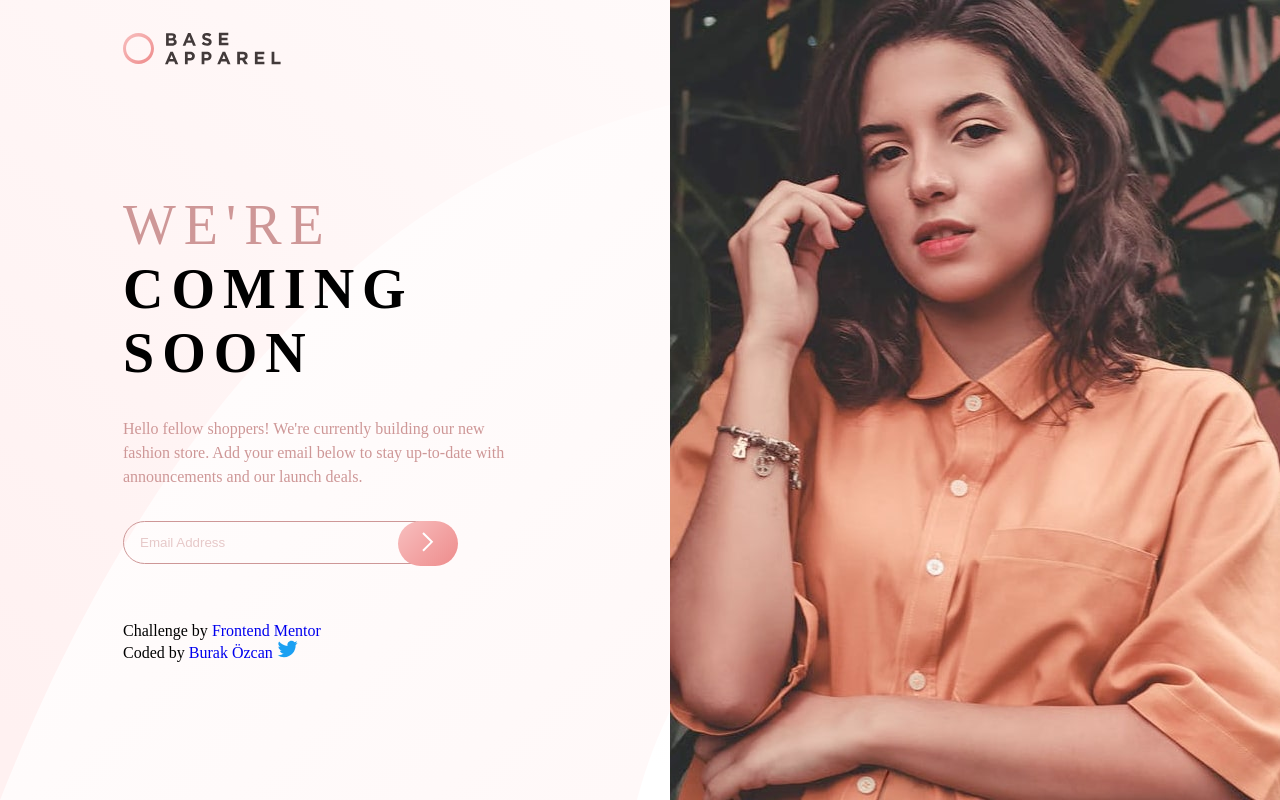
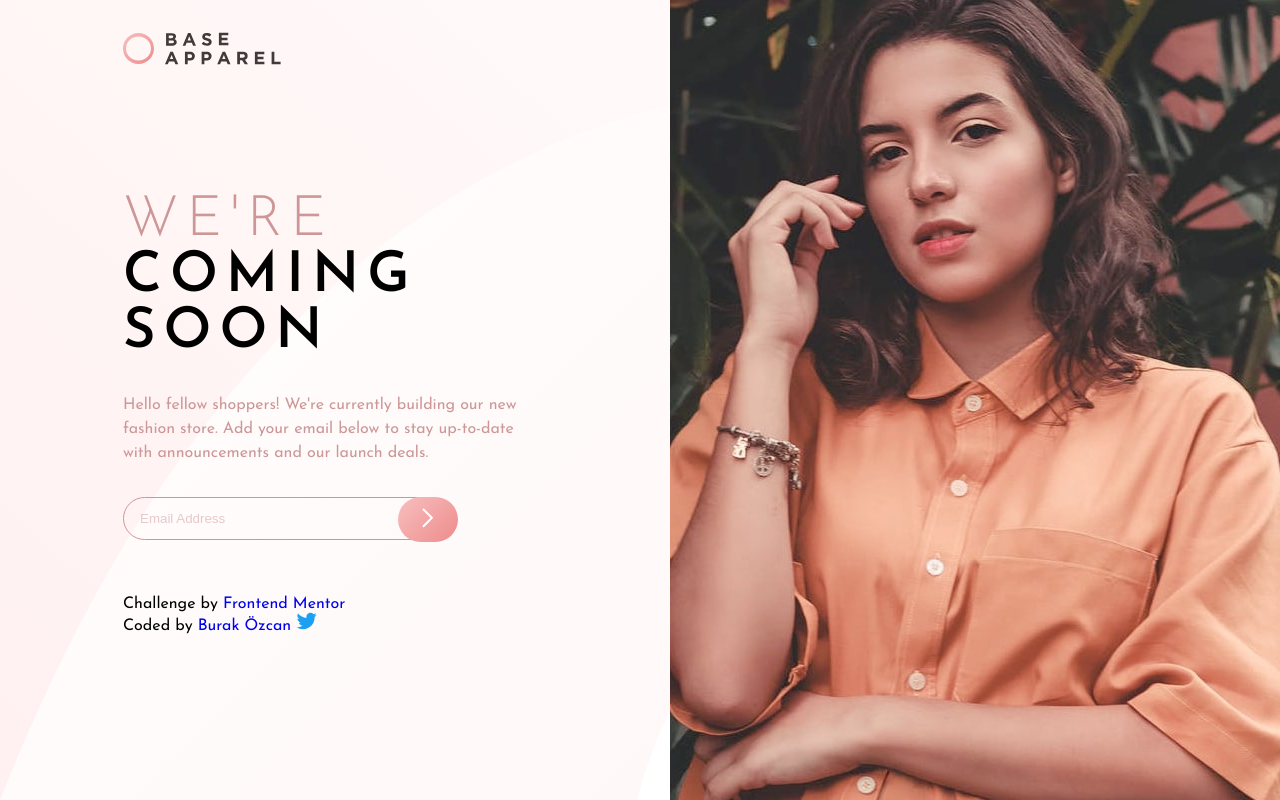
Before and after one commit to BurakOzcancf/Base-apparel-coming-soon-master, a plain HTML site: page index.html in a window 1280 px wide. Drawn offline with Linux system fonts and the light colour scheme.

Commit message:
Update style.css

```diff
--- a/style.css
+++ b/style.css
@@ -41,6 +41,7 @@
   background: var(--linearGradient2hover);
 }
 body {
+  font-family: Josefin Sans;
   min-width: 23.4375rem;
   background: var(--linearGradient1);
   text-align: center;
```
